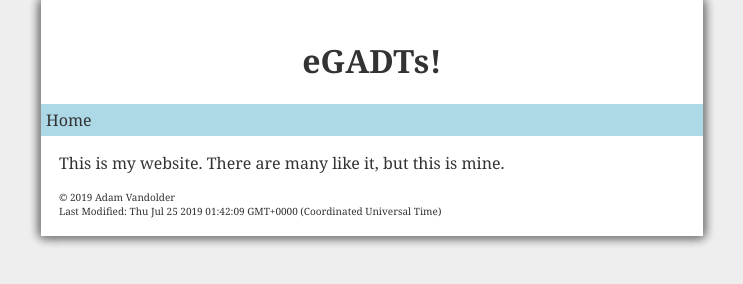
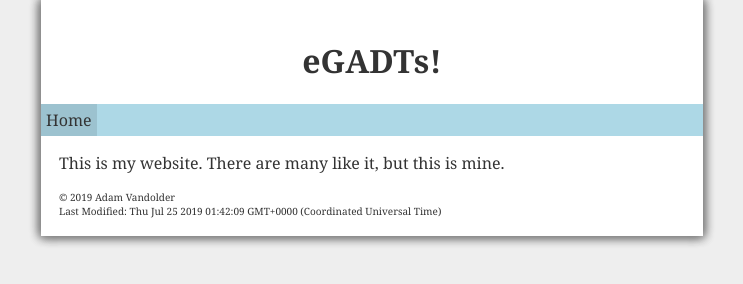
Before and after one commit to avandolder/avandolder.github.io, a plain HTML site: page index.html in a window 1280 px wide. Shown: the whole page, without its empty margins (268-1011 px from the left). Drawn offline with Linux system fonts and the light colour scheme.

Commit message:
Added current-page class and fixed nav styling

```diff
--- a/index.html
+++ b/index.html
@@ -12,7 +12,7 @@
     </header>
     <nav>
       <ul>
-        <li><a href="index.html">Home</a></li>
+        <li><a id="current-page" href="index.html">Home</a></li>
       </ul>
     </nav>
     <main>
--- a/main.css
+++ b/main.css
@@ -26,12 +26,14 @@ nav ul {
     list-style-type: none;
     margin: 0;
     padding: 0;
+    overflow: hidden;
     background-color: lightblue;
 }
 
 nav li {
     display: inline;
     text-align: center;
+    float: left;
 }
 
 nav a {
@@ -45,6 +47,10 @@ nav a:hover {
     background-color: #e6baac;
 }
 
+a#current-page {
+    background-color: #9cc2cf;
+}
+
 footer {
     font-size: x-small;
 }
```
